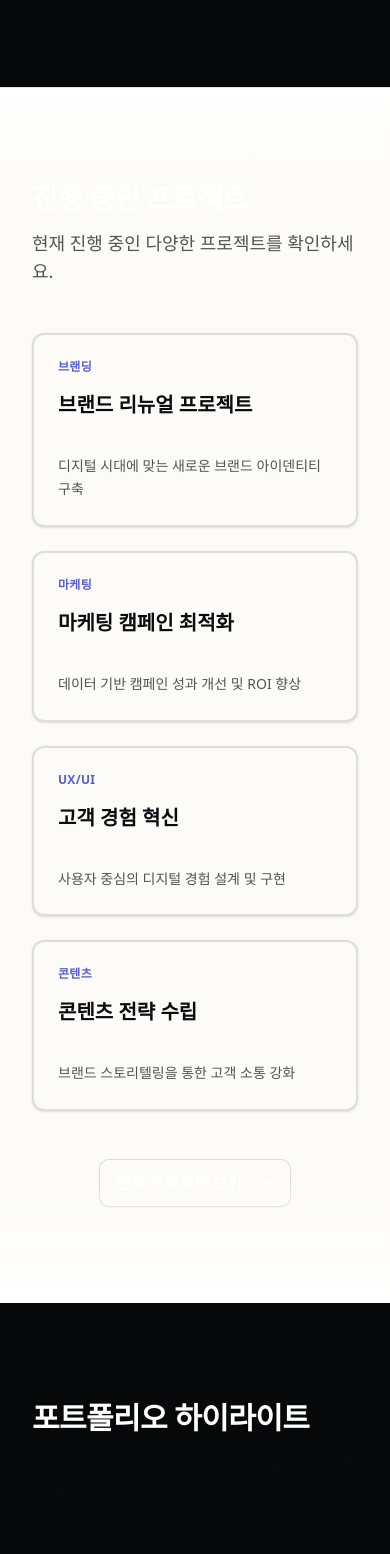
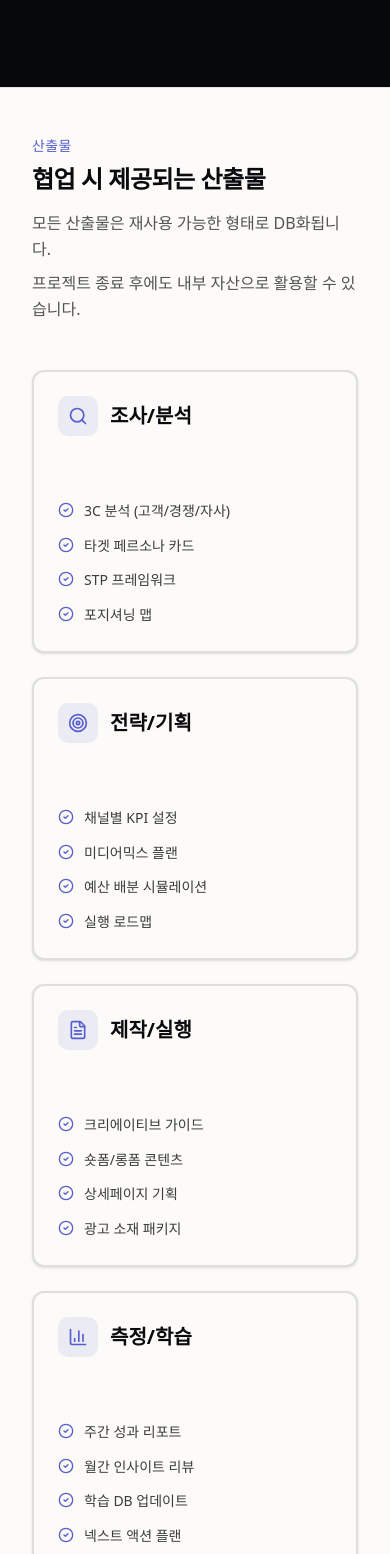
Before and after one commit to Haeseong-Kwon/growingup-homepage, a Next.js app: page / in a window 390 px wide. Shown: the part 6600-8154 px from the top of the page. Built offline with nearby package versions, Linux system fonts and the light colour scheme.

Commit message:
협업 산출물 섹션 추가

```diff
--- a/src/app/(site)/page.tsx
+++ b/src/app/(site)/page.tsx
@@ -13,6 +13,7 @@ import { MediaReveal } from "@/components/motion/media-reveal";
 import { HorizontalSlider } from "@/components/sections/horizontal-slider";
 import { LogoMarquee } from "@/components/sections/logo-marquee";
 import { ExecutionCasesSection } from "@/components/sections/execution-cases-section";
+import { DeliverablesSection } from "@/components/sections/deliverables-section";
 import { Accordion } from "@/components/ui/accordion";
 import { KpiBadge } from "@/components/ui/kpi-badge";
 import { PerformanceCard } from "@/components/sections/performance-card";
@@ -435,6 +436,9 @@ export default function HomePage() {
         </Container>
       </Section>
 
+      {/* [4-1] Deliverables Section - light */}
+      <DeliverablesSection />
+
       {/* [5] Ongoing Projects Preview - light로 전환 */}
       <Section
         data-palette="light"
--- /dev/null
+++ b/src/components/sections/deliverables-section.tsx
@@ -0,0 +1,144 @@
+"use client";
+
+import { Card, CardContent, CardHeader, CardTitle } from "@/components/ui/card";
+import {
+  Search,
+  Target,
+  FileText,
+  BarChart3,
+  CheckCircle2
+} from "lucide-react";
+import { cn } from "@/lib/utils";
+import { Section } from "@/components/layout/section";
+import { Container } from "@/components/layout/container";
+import { MediaReveal } from "@/components/motion/media-reveal";
+
+interface DeliverableItem {
+  title: string;
+  items: string[];
+  icon: typeof Search;
+}
+
+const deliverableGroups: DeliverableItem[] = [
+  {
+    title: "조사/분석",
+    items: [
+      "3C 분석 (고객/경쟁/자사)",
+      "타겟 페르소나 카드",
+      "STP 프레임워크",
+      "포지셔닝 맵",
+    ],
+    icon: Search,
+  },
+  {
+    title: "전략/기획",
+    items: [
+      "채널별 KPI 설정",
+      "미디어믹스 플랜",
+      "예산 배분 시뮬레이션",
+      "실행 로드맵",
+    ],
+    icon: Target,
+  },
+  {
+    title: "제작/실행",
+    items: [
+      "크리에이티브 가이드",
+      "숏폼/롱폼 콘텐츠",
+      "상세페이지 기획",
+      "광고 소재 패키지",
+    ],
+    icon: FileText,
+  },
+  {
+    title: "측정/학습",
+    items: [
+      "주간 성과 리포트",
+      "월간 인사이트 리뷰",
+      "학습 DB 업데이트",
+      "넥스트 액션 플랜",
+    ],
+    icon: BarChart3,
+  },
+];
+
+export function DeliverablesSection() {
+  return (
+    <Section
+      data-palette="light"
+      data-theme="light"
+      data-band="120"
+      variant="default"
+      divider="top"
+      minHeight="auto"
+      className="py-12 md:py-16"
+    >
+      <Container>
+        {/* 섹션 헤더 */}
+        <MediaReveal intensity="subtle">
+          <div className="mb-12 md:mb-16">
+            <div className="text-sm md:text-base font-medium text-[var(--brand-primary)] mb-2 uppercase tracking-wide">
+              산출물
+            </div>
+            <h2 className="text-2xl md:text-3xl lg:text-4xl font-bold text-[var(--brand-fg)] mb-4 leading-tight">
+              협업 시 제공되는 산출물
+            </h2>
+            <div className="space-y-2 text-base md:text-lg text-[var(--brand-fg)]/70 leading-relaxed max-w-3xl">
+              <p>모든 산출물은 재사용 가능한 형태로 DB화됩니다.</p>
+              <p>프로젝트 종료 후에도 내부 자산으로 활용할 수 있습니다.</p>
+            </div>
+          </div>
+        </MediaReveal>
+
+        {/* 카드 그리드 */}
+        <div className="grid grid-cols-1 md:grid-cols-2 xl:grid-cols-4 gap-6 md:gap-8">
+          {deliverableGroups.map((group, index) => {
+            const Icon = group.icon;
+            return (
+              <MediaReveal key={index} delay={index * 100} intensity="medium">
+                <Card
+                  className={cn(
+                    "group relative border-2 transition-all duration-300 flex flex-col",
+                    "bg-[var(--brand-bg)]",
+                    "border-[var(--color-border)]",
+                    "hover:border-[var(--brand-primary)]/40 hover:-translate-y-0.5 hover:shadow-lg",
+                    "h-full min-h-[280px]"
+                  )}
+                >
+                  <CardHeader className="pb-4">
+                    {/* 아이콘 + 타이틀 */}
+                    <div className="flex items-center gap-3 mb-4">
+                      <div className="w-10 h-10 rounded-lg bg-[var(--brand-primary)]/10 flex items-center justify-center group-hover:bg-[var(--brand-primary)]/20 transition-colors duration-300">
+                        <Icon className="w-5 h-5 text-[var(--brand-primary)]" />
+                      </div>
+                      <CardTitle className="text-xl md:text-2xl font-bold text-[var(--brand-fg)]">
+                        {group.title}
+                      </CardTitle>
+                    </div>
+                  </CardHeader>
+
+                  <CardContent className="pt-0 flex-1 flex flex-col">
+                    {/* 리스트 항목들 */}
+                    <ul className="space-y-3">
+                      {group.items.map((item, itemIndex) => (
+                        <li
+                          key={itemIndex}
+                          className="flex items-start gap-2.5"
+                        >
+                          <CheckCircle2 className="w-4 h-4 text-[var(--brand-primary)] mt-0.5 flex-shrink-0" />
+                          <span className="text-sm text-[var(--brand-fg)]/80 leading-relaxed">
+                            {item}
+                          </span>
+                        </li>
+                      ))}
+                    </ul>
+                  </CardContent>
+                </Card>
+              </MediaReveal>
+            );
+          })}
+        </div>
+      </Container>
+    </Section>
+  );
+}
```
